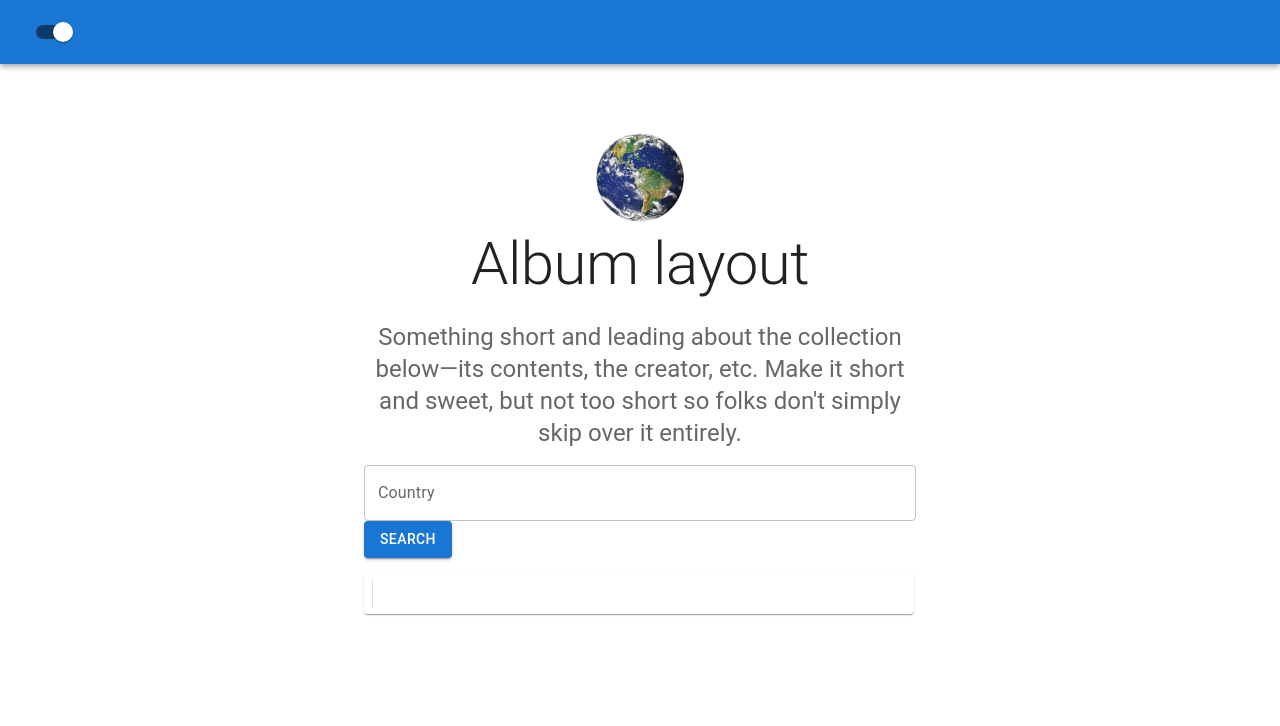
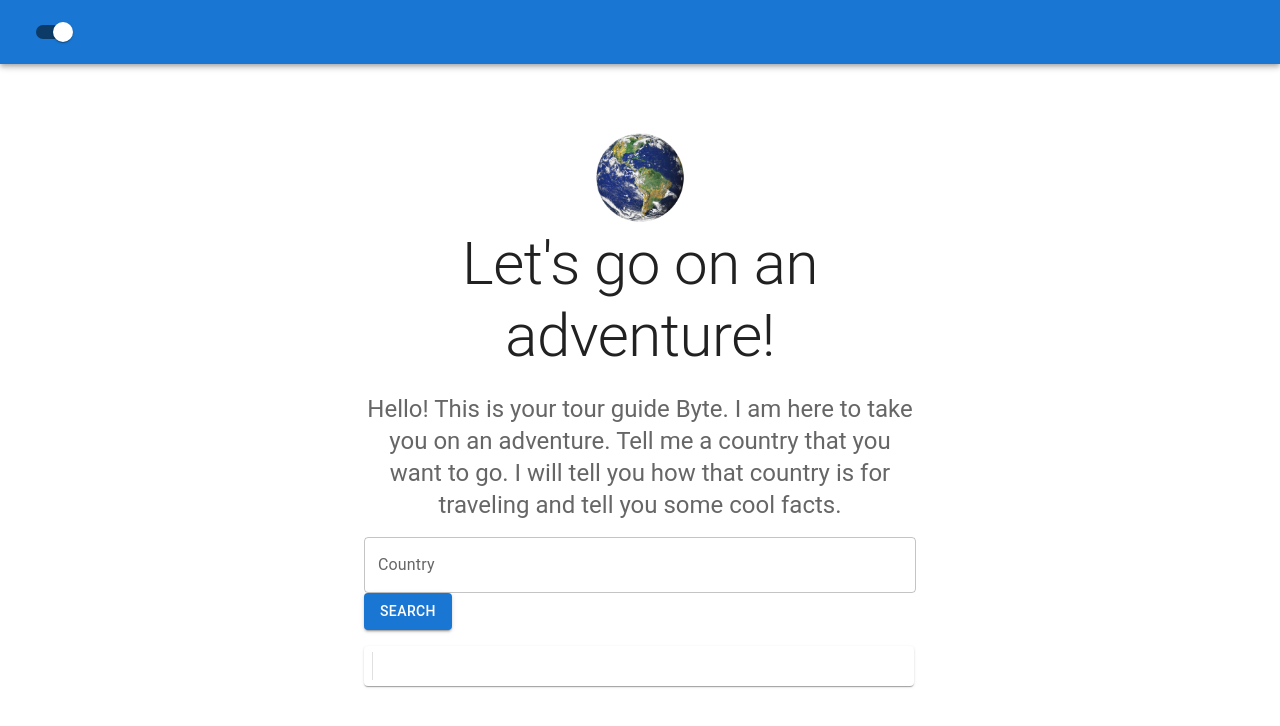
Before and after one commit to heeyek/UGA-Hacks8, a React (Create React App) app in the folder client/: page / in a window 1280 px wide. Shown: the top 726 px of the page. Built offline with nearby package versions, Linux system fonts and the light colour scheme.

Commit message:
it works

```diff
--- a/client/src/App.js
+++ b/client/src/App.js
@@ -83,12 +83,12 @@ function App() {
               color="text.primary"
               gutterBottom
             >
-              Album layout
+              Let's go on an adventure!
             </Typography>
             <Typography variant="h5" align="center" color="text.secondary" paragraph>
-              Something short and leading about the collection below—its contents,
-              the creator, etc. Make it short and sweet, but not too short so folks
-              don&apos;t simply skip over it entirely.
+              Hello! This is your tour guide Byte. I am here to take you on an adventure.
+              Tell me a country that you want to go.
+              I will tell you how that country is for traveling and tell you some cool facts.
             </Typography>
             {/* <TextField id="outlined-basic" label="Country" fullWidth variant="outlined" value={searchValue} onChange={(event)=> setSearchValue(event.target.value)}/> */}
             {/* <Button variant="text" onClick={searchClicked}>Search</Button> */}
```
